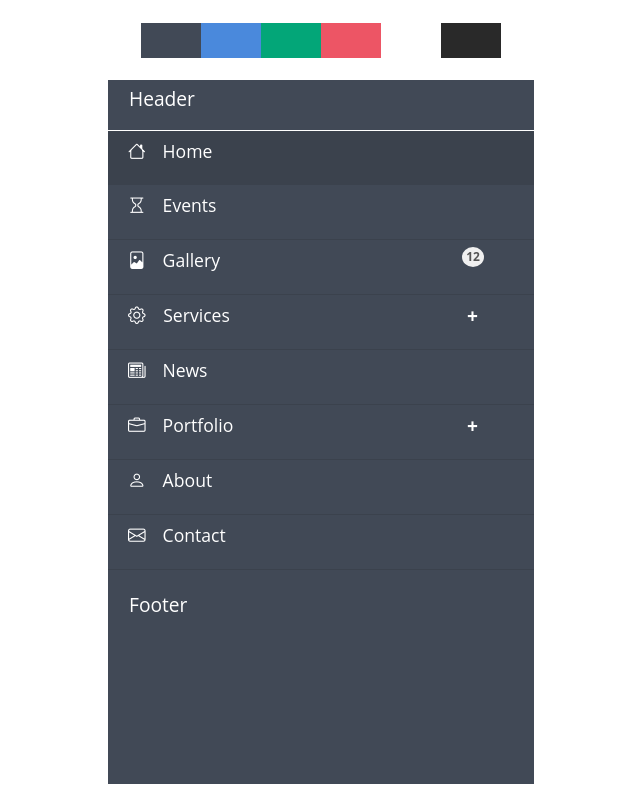
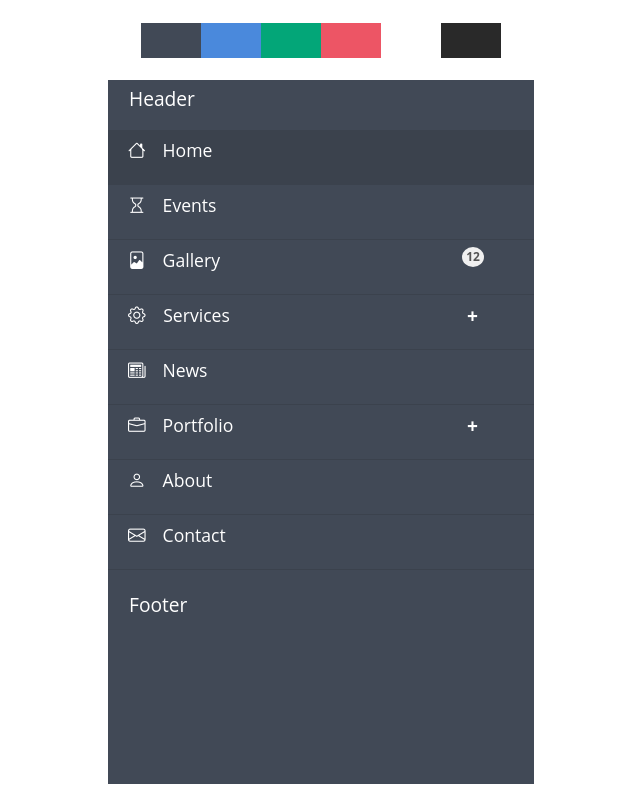
Before and after one commit to omkar-pd/mobile-menu, a plain HTML site: page index.html in a window 1280 px wide. Shown: the whole page, without its empty margins (319-959 px from the left). Drawn offline with nearby package versions, Linux system fonts and the light colour scheme.

Commit message:
fixed border top

```diff
--- a/style.css
+++ b/style.css
@@ -102,8 +102,7 @@ a {
 }
 .nav_list > li:first-child {
   background-color: var(--backgroundActive);
-  border-top: #fff solid 1px;
-}
+ }
 .label {
   padding: 1px;
   min-width: 22px;
```
